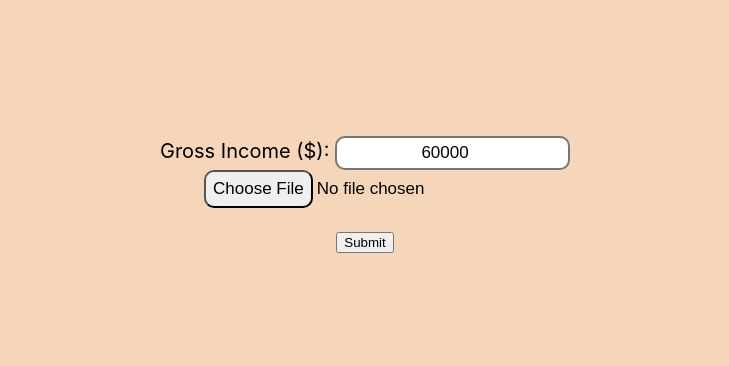
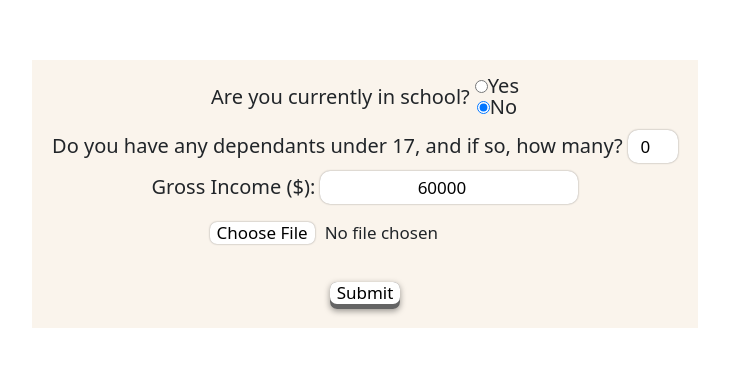
Before and after one commit to echoumcp1/Bitcamp2023, a React (Create React App) app in the folder frontend/: page / in a window 1280 px wide. Shown: the part 198-564 px from the top of the page, without its empty margins (275-1004 px from the left). Built offline with nearby package versions, Linux system fonts and the light colour scheme.

Commit message:
Added a second page, which can display a list of transactions in a table form

```diff
--- a/frontend/package.json
+++ b/frontend/package.json
@@ -7,10 +7,14 @@
     "@testing-library/react": "^13.4.0",
     "@testing-library/user-event": "^13.5.0",
     "axios": "^1.3.5",
+    "bootstrap": "^5.2.3",
     "express": "^4.18.2",
     "openai": "^3.2.1",
+    "papaparse": "^5.4.1",
     "react": "^18.2.0",
+    "react-bootstrap": "^2.7.2",
     "react-dom": "^18.2.0",
+    "react-router-dom": "^6.10.0",
     "react-scripts": "5.0.1",
     "web-vitals": "^2.1.4"
   },
--- a/frontend/src/App.css
+++ b/frontend/src/App.css
@@ -1,27 +1,2 @@
 .App {
-  display: flex;
-  flex-direction: column;
-  align-items: center;
-  justify-content: center;
-  height: 98vh;
-  font-size: 20px;
 }
-
-#income {
-  width:min-content;
-  border-radius: 10px;
-  padding: 5px;
-  border-style: solid;
-  text-align: center;
-  font-size: 17px;
-}
-
-#csv-file {
-  font-size: 17px;
-}
-
-#csv-file::file-selector-button {
-  border-radius: 10px;
-  padding: 7px;
-  font-size: 17px;
-}
--- a/frontend/src/App.js
+++ b/frontend/src/App.js
@@ -1,10 +1,14 @@
 import logo from "./logo.svg";
 import { useState, useEffect } from "react";
+import { BrowserRouter, Routes, Route } from "react-router-dom";
 import "./App.css";
 import axios from "axios";
+import Form from "./Pages/Form";
+import Details from "./Pages/Details";
 
 function App() {
   const [result, setResult] = useState("");
+
   /*
   useEffect(() => {
     const myfunc = async () => {
@@ -13,56 +17,23 @@ function App() {
     };
 
     myfunc();
-  }, []); */
+  }, []);*/
 
-  const [income, setIncome] = useState(60000);
-  const [csvData, setCsvData] = useState();
-
-  /* this handleCsvFileUpload gets called whenever a csv file gets uploaded
-    using the onChange event listener */
-  const handleCsvFileUpload = (event) => {
-    console.log(event);
-    const file = event.target.files[0]; // should be the file that is being uploaded
-    const reader = new FileReader(); // built-in javascript object that provides a way to the read contents
-
-    /* onload event is fired when a file is loaded into a FileReader()
-     *
-     */
-    reader.onload = (event) => {
-      const csvText = event.target.result;
-      setCsvData(csvText);
-    };
-
-    /* the readAsText() function takes in a file and reads its contents
-     * the onload event is fired when the contents of the file have been loaded into memory
-     *
-     */
-    reader.readAsText(file);
-  };
   return (
     <div className="App">
-      <label htmlFor="income">
-        Gross Income ($):{" "}
-        <input
-          id="income"
-          type="number"
-          value={income}
-          step="10000"
-          onChange={(e) => setIncome(e.target.value)}
-        ></input>
-      </label>
-
-      <input
-        id="csv-file"
-        type="file"
-        accept=".csv"
-        onChange={handleCsvFileUpload}
-      ></input>
-      <br />
-      <input type="submit" value="Submit"></input>
-      {csvData && <p>{csvData}</p>}
+      <BrowserRouter>
+        <Routes>
+          <Route path="/" element={<Form />}></Route>
+          <Route path="/details" element={<Details />}></Route>
+        </Routes>
+      </BrowserRouter>
     </div>
   );
 }
 
 export default App;
+
+/*
+Are you currently in school?
+Do you have any dependants under 17, and if so, how many?
+*/
--- /dev/null
+++ b/frontend/src/Pages/Details.css
@@ -0,0 +1,5 @@
+Table {
+    max-width: 80%;
+    margin: auto;
+    color: blue;
+}
--- /dev/null
+++ b/frontend/src/Pages/Details.js
@@ -0,0 +1,45 @@
+import React from "react";
+import { useLocation } from "react-router-dom";
+import Table from "react-bootstrap/Table";
+
+import Papa from "papaparse";
+import "./Details.css";
+
+const Details = () => {
+  const { state } = useLocation();
+  const { income, school, dependants, csvData } = state;
+  const parsedData = Papa.parse(csvData).data;
+
+  return (
+    <div className="Details">
+      Details
+      <p>{income}</p>
+      <p>{school}</p>
+      <p>{dependants}</p>
+      <Table striped>
+        <thead>
+          <tr>
+            {parsedData &&
+              parsedData[0].map((header, i) => (
+                <th key={`header${i}`}>{header}</th>
+              ))}
+          </tr>
+        </thead>
+        <tbody>
+          {parsedData &&
+            parsedData.slice(1).map((row, i) => {
+              return (
+                <tr key={`column${i}`}>
+                  {row.map((entry, j) => (
+                    <td key={`column${i}row${j}`}>{entry}</td>
+                  ))}
+                </tr>
+              );
+            })}
+        </tbody>
+      </Table>
+    </div>
+  );
+};
+
+export default Details;
--- /dev/null
+++ b/frontend/src/Pages/Form.css
@@ -0,0 +1,79 @@
+.Form {
+    display: flex;
+    flex-direction: column;
+    align-items: center;
+    justify-content: center;
+    height: 98vh;
+  }
+.background {
+    text-align: center;
+    background-color: rgb(250, 244, 236);
+    font-size: 20px;
+    line-height: 8px;
+    padding: 20px;
+  }
+
+  input[type="number"] {
+    border-radius: 10px;
+    padding: 5px;
+    text-align: center;
+    font-size: 17px;
+    border: none;
+    box-shadow: 0 0px 2px rgba(0,0,0, 0.4);
+  }
+
+  #dependants {
+    width: 50px;
+  }
+
+  #csv-file {
+    font-size: 17px;
+    text-align: center;
+  }
+
+  #csv-file::file-selector-button {
+    border-radius: 7px;
+    padding: 7px;
+    font-size: 17px;
+    border: none;
+    background-color: white;
+    box-shadow: 0 0px 2px rgba(0,0,0, 0.4);
+    margin: 10px;
+  }
+
+ #submit{
+    border-radius: 7px;
+    border: none;
+    padding: 7px;
+    font-size: 17px;
+    background-color: white;
+    transform: translateY(-4px);
+  }
+
+  #submit:active {
+    transform: translateY(-2px);
+  }
+
+  .front {
+    background-color: rgb(100, 100, 100);
+    border-radius: 7px;
+    border: none;
+    box-shadow: 0 2px 6px rgba(0,0,0, 0.4);
+  }
+
+  #school {
+    display: flex;
+    justify-content: center;
+    align-items: center;
+  }
+
+  #school div {
+    display: flex;
+    flex-direction: column;
+    margin-left: 5px;
+  }
+
+  #csvError {
+    color: red;
+    font-size: 14px;
+  }
--- /dev/null
+++ b/frontend/src/Pages/Form.js
@@ -0,0 +1,131 @@
+import React, { useState } from "react";
+
+import { useNavigate } from "react-router-dom";
+import "./Form.css";
+
+const Form = () => {
+  const navigate = useNavigate();
+  const [income, setIncome] = useState(60000);
+  const [school, setSchool] = useState(false);
+  const [dependants, setDependants] = useState(0);
+  const [csvData, setCsvData] = useState();
+  const [csvError, setCsvError] = useState("");
+
+  /* this handleCsvFileUpload gets called whenever a csv file gets uploaded
+      using the onChange event listener */
+  const handleCsvFileUpload = (event) => {
+    const file = event.target.files[0]; // should be the file that is being uploaded
+    const reader = new FileReader(); // built-in javascript object that provides a way to the read contents
+
+    /* onload event is fired when a file is loaded into a FileReader()
+     *
+     */
+    reader.onload = (event) => {
+      const csvText = event.target.result;
+      setCsvData(csvText);
+    };
+
+    /* the readAsText() function takes in a file and reads its contents
+     * the onload event is fired when the contents of the file have been loaded into memory
+     *
+     */
+    reader.readAsText(file);
+  };
+
+  const handleSubmit = () => {
+    // TO-DO: Insert fetch request to process data
+    if (csvData) {
+      setCsvError("");
+      const state = { income, school, dependants, csvData };
+      navigate("/details", { replace: false, state });
+    } else {
+      setCsvError("Please insert a file");
+    }
+  };
+  return (
+    <div className="Form">
+      <div className="background">
+        <span id="school">
+          Are you currently in school?{" "}
+          <div>
+            <label for="html">
+              <input
+                type="radio"
+                id="yesSchool"
+                name="school"
+                value="yes"
+                checked={school}
+                onChange={(e) => {
+                  console.log(e.target.value == "yes");
+                  setSchool(e.target.value == "yes");
+                }}
+              ></input>
+              Yes
+            </label>
+            <br />
+            <label for="css">
+              <input
+                type="radio"
+                id="noSchool"
+                name="school"
+                value="no"
+                checked={!school}
+                onChange={(e) => {
+                  console.log(e.target.value == "yes");
+                  setSchool(e.target.value == "yes");
+                }}
+              ></input>
+              No
+            </label>
+          </div>
+        </span>
+        <br />
+        <br />
+        <label htmlFor="dependants">
+          Do you have any dependants under 17, and if so, how many?{" "}
+          <input
+            id="dependants"
+            type="number"
+            value={dependants}
+            onChange={(e) => setDependants(e.target.value)}
+          ></input>
+        </label>
+        <br />
+        <br />
+        <label htmlFor="income">
+          Gross Income ($):{" "}
+          <input
+            id="income"
+            type="number"
+            value={income}
+            step="10000"
+            onChange={(e) => setIncome(e.target.value)}
+          ></input>
+        </label>
+        <br />
+        <br />
+        <input
+          id="csv-file"
+          type="file"
+          accept=".csv"
+          onChange={handleCsvFileUpload}
+        ></input>
+        <p id="csvError">{csvError}</p>
+        <br />
+        <br />
+        <span class="front">
+          <input
+            id="submit"
+            type="button"
+            value="Submit"
+            onClick={handleSubmit}
+          ></input>
+        </span>
+
+        {csvData && <p>{csvData}</p>}
+      </div>
+    </div>
+  );
+};
+
+export default Form;
--- a/frontend/src/index.js
+++ b/frontend/src/index.js
@@ -3,6 +3,8 @@ import ReactDOM from 'react-dom/client';
 import './index.css';
 import App from './App';
 import reportWebVitals from './reportWebVitals';
+import 'bootstrap/dist/css/bootstrap.min.css';
+
 
 const root = ReactDOM.createRoot(document.getElementById('root'));
 root.render(
```
Also changed, not shown: 2 other files (tests, documents, lock files or other folders).
